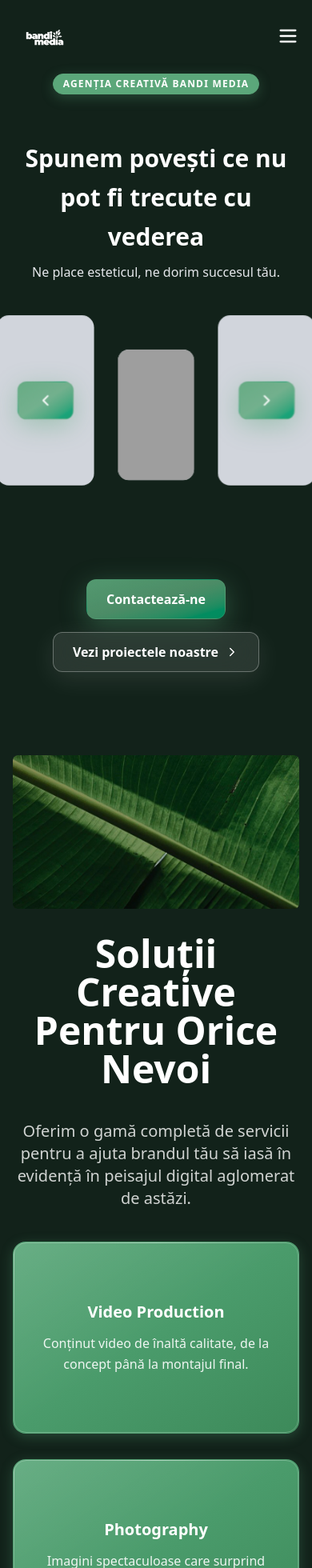
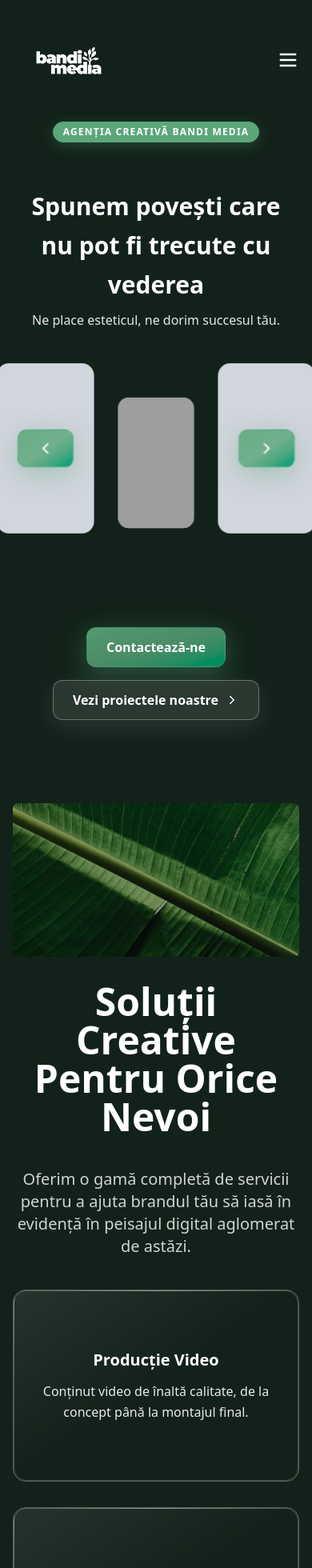
Before and after one commit to ghefraim/bandimedia-website, a Next.js app in the folder my-app/: page / in a window 390 px wide. Shown: the top 1960 px of the page at 80% size. Built offline with nearby package versions, Linux system fonts and the light colour scheme; grey boxes are pictures that could not be loaded.

Commit message:
remove green and english

```diff
--- a/my-app/app/components/BlogSection.tsx
+++ b/my-app/app/components/BlogSection.tsx
@@ -30,7 +30,7 @@ export default function BlogSection() {
     <section id="blog" className="py-10 px-4">
       <div className="text-center mb-10">
         <LiquidGlassBadge variant="primary" size="md">
-          OUR BLOG
+          BLOGUL NOSTRU
         </LiquidGlassBadge>
         <h2 className="text-4xl font-semibold mt-4 mb-2">Despre industrie & Inspirație</h2>
         <p className="text-xl text-white/80 max-w-2xl mx-auto">
--- a/my-app/app/components/HeroSection.tsx
+++ b/my-app/app/components/HeroSection.tsx
@@ -6,7 +6,7 @@ export default function HeroSection() {
   return (
     <section className="text-center pt-10 pb-16 relative"> {/* py-16 → pt-10 pb-16 */}
       <h1 className="text-3xl md:text-6xl font-bold leading-relaxed md:leading-tight mb-2 max-w-[90%] md:max-w-4xl mx-auto">
-        Spunem povești ce nu{" "}
+        Spunem povești care nu{" "}
         <br className="hidden md:inline" />
         pot fi trecute cu vederea
       </h1>
--- a/my-app/app/components/LiquidGlassBlogCard.tsx
+++ b/my-app/app/components/LiquidGlassBlogCard.tsx
@@ -85,7 +85,7 @@ export const LiquidGlassBlogCard: React.FC<LiquidGlassBlogCardProps> = ({
                          font-semibold text-sm transition-colors group-hover:gap-3
                          transition-all duration-200"
             >
-              Read more
+              Citește mai multe
               <ArrowRight
                 size={16}
                 className="transition-transform group-hover:translate-x-1"
--- a/my-app/app/components/LiquidGlassCard.tsx
+++ b/my-app/app/components/LiquidGlassCard.tsx
@@ -26,11 +26,10 @@ export const LiquidGlassCard: React.FC<LiquidGlassCardProps> = ({
 
   const variantClasses = {
     primary: `
-      bg-gradient-to-br from-[#5BA77A] via-[#4A9B6B] to-[#3D8A5A]
-      border-[#5BA77A]/40 text-white
-      shadow-[0_4px_16px_0_rgba(91,167,122,0.3)]
-      hover:shadow-[0_8px_24px_0_rgba(91,167,122,0.4)]
-      hover:border-[#5BA77A]/60
+      bg-transparent
+      border-white/30 text-white
+      hover:scale-[1.02] hover:-translate-y-1
+      transition duration-300 ease-in-out
     `,
     secondary: `
       bg-gradient-to-br from-white/20 via-white/15 to-white/10
--- a/my-app/app/components/Navbar.tsx
+++ b/my-app/app/components/Navbar.tsx
@@ -15,7 +15,7 @@ export function Navbar() {
         <div className="w-full flex items-center justify-between">
           {/* Logo */}
           <Link href="/" className="hover:opacity-90 transition-opacity">
-            <Image src="/logo.png" alt="Logo" width={80} height={80} />
+            <Image src="/logo.png" alt="Logo" width={140} height={140} />
           </Link>
 
           {/* Hamburger Icon - Mobile Only */}
@@ -35,13 +35,13 @@ export function Navbar() {
               Contact
             </Link>
             <Link href="/#services" className="hover:text-primary transition">
-              Services
+              Servicii
             </Link>
             <Link href="/#shop" className="hover:text-primary transition">
-              Shop
+              Magazin
             </Link>
             <Link href="/#about" className="hover:text-primary transition">
-              About
+              Despre
             </Link>
           </div>
         </div>
@@ -64,19 +64,19 @@ export function Navbar() {
               href="/#services"
               className="hover:text-primary transition min-w-52 text-center py-2"
             >
-              Services
+              Servicii
             </Link>
             <Link
               href="/#shop"
               className="hover:text-primary transition min-w-52 text-center py-2"
             >
-              Shop
+              Magazin
             </Link>
             <Link
               href="/#about"
               className="hover:text-primary transition min-w-52 text-center py-2"
             >
-              About
+              Despre
             </Link>
           </div>
         </div>
--- a/my-app/app/components/ServicesSection.tsx
+++ b/my-app/app/components/ServicesSection.tsx
@@ -4,12 +4,12 @@ import { LiquidGlassButton } from "./LiquidGlassButton";
 import Link from "next/link";
 
 const services = [
-  { title: "Video Production", description: "Conținut video de înaltă calitate, de la concept până la montajul final." },
-  { title: "Photography", description: "Imagini spectaculoase care surprind esența brandului tău." },
+  { title: "Producție Video", description: "Conținut video de înaltă calitate, de la concept până la montajul final." },
+  { title: "Fotografie", description: "Imagini spectaculoase care surprind esența brandului tău." },
   { title: "Social Media", description: "Management strategic și creare de conținut pentru platformele sociale." },
   { title: "Copywriting", description: "Texte convingătoare care spun povestea ta și generează acțiune." },
-  { title: "Graphic Design", description: "Identitate vizuală și materiale de marketing care te diferențiază." },
-  { title: "Website Development", description: "Site-uri web personalizate, frumoase, funcționale și ușor de utilizat." },
+  { title: "Design Grafic", description: "Identitate vizuală și materiale de marketing care te diferențiază." },
+  { title: "Dezvoltare site-uri Web", description: "Site-uri web personalizate, frumoase, funcționale și ușor de utilizat." },
 ];
 
 export default function ServicesSection() {
--- a/my-app/app/components/ShopSection.tsx
+++ b/my-app/app/components/ShopSection.tsx
@@ -2,7 +2,7 @@ import { LiquidGlassButton } from "./LiquidGlassButton";
 
 const products = [
   {
-    title: "Bandi Presets Pro",
+    title: "Bandi Presetări Pro",
     description: "20 de presetări care oferă oricărei fotografii un aspect original și stilizat",
     price: "$14.99",
     image: "/presets1.png",
@@ -21,7 +21,7 @@ export default function ShopSection() {
       <h2 className="text-2xl md:text-3xl font-medium mb-2">
         Cumpără și poartă viziunea noastră
       </h2>
-      <h1 className="text-4xl md:text-5xl font-bold mb-8">Bandi Media Shop</h1>
+      <h1 className="text-4xl md:text-5xl font-bold mb-8">Bandi Media Magazin</h1>
 
       <div className="flex flex-wrap justify-center items-stretch gap-10 max-w-6xl mx-auto">
         {products.map(({ title, description, price, image }, idx) => (
@@ -36,7 +36,7 @@ export default function ShopSection() {
                 <h3 className="text-2xl font-semibold mb-2">{title}</h3>
                 <p className="text-sm mb-4">{description}</p>
                 <p className="text-xl font-bold mb-4">{price}</p>
-                <LiquidGlassButton variant="primary">Buy</LiquidGlassButton>
+                <LiquidGlassButton variant="primary">Cumpără</LiquidGlassButton>
               </div>
               <img
                 src={image}
@@ -53,7 +53,7 @@ export default function ShopSection() {
           href="#"
           className="inline-flex items-center px-6 py-3 border border-green-300 text-green-300 rounded-lg hover:bg-green-900 hover:text-white transition-colors"
         >
-          View All Products →
+          Vezi toate Produsele →
         </a>
       </div>
     </section>
--- a/my-app/app/components/TeamSection.tsx
+++ b/my-app/app/components/TeamSection.tsx
@@ -2,12 +2,12 @@ import { LiquidGlassTeamCard } from "./LiquidGlassTeamCard";
 
 const teamMembers = [
   { name: "Katiana Exemplu", role: "Social Media Manager" },
-  { name: "Filip Bonce", role: "Graphic Designer & Photographer" },
-  { name: "Paul Bandi", role: "Founder & CEO" },
-  { name: "Daria Voichescu", role: "Copywriter & Strategist" },
-  { name: "Denis Ursuț", role: "Videographer & Video Editor" },
-  { name: "Efraim Ghiurau", role: "Website Developer" },
-  { name: "Numaiștiu Numele", role: "Marketing & Ads Expert" },
+  { name: "Filip Bonce", role: "Designer Grafic & Fotograf" },
+  { name: "Paul Bandi", role: "Fondator & CEO" },
+  { name: "Daria Voichescu", role: "Copywriter & Strateg" },
+  { name: "Denis Ursuț", role: "Videograf & Editor Video" },
+  { name: "Efraim Ghiurau", role: "Dezvoltator Site" },
+  { name: "Numaiștiu Numele", role: "Expert Marketing & Reclame" },
 ];
 
 export default function TeamSection() {
```
